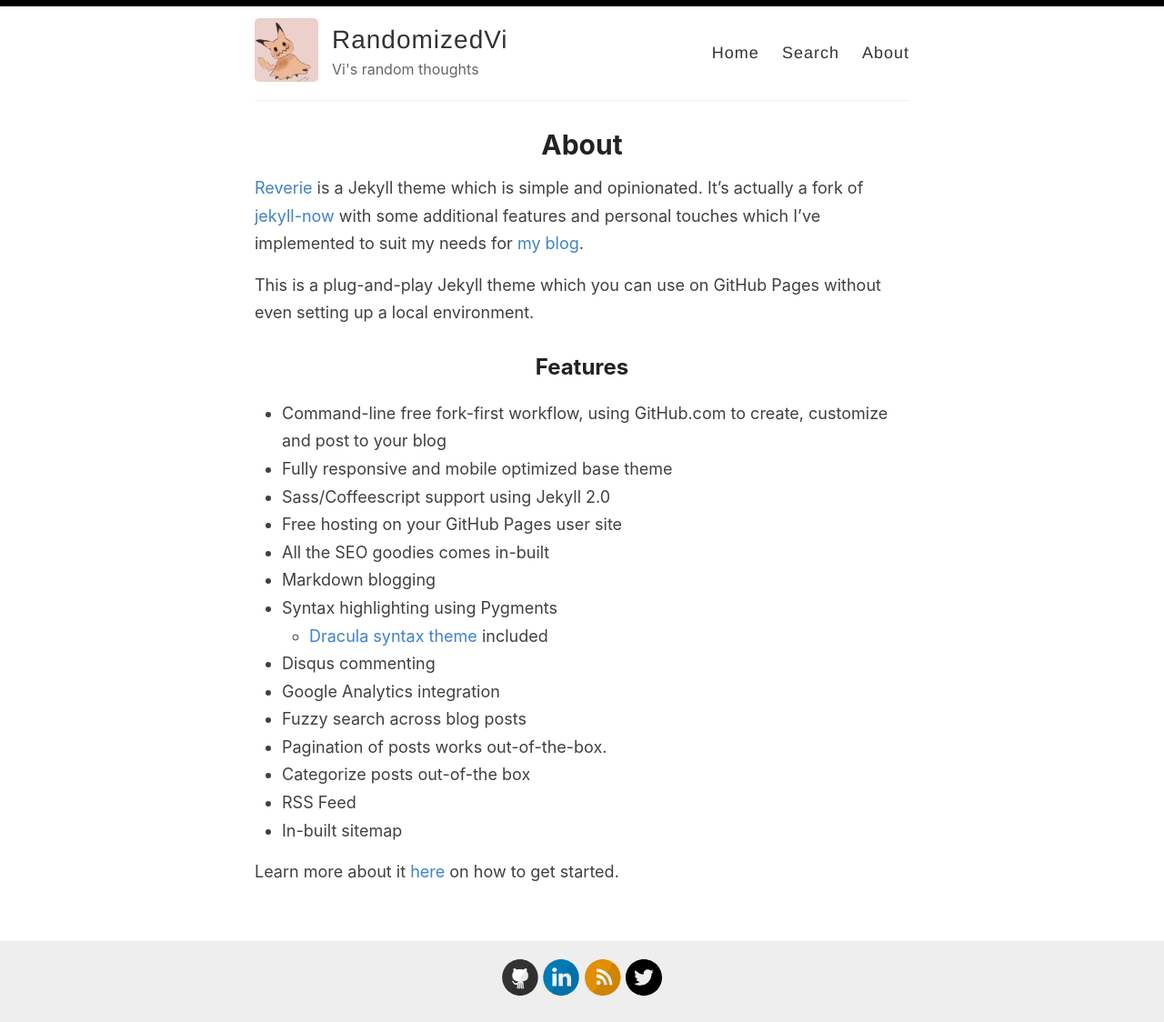
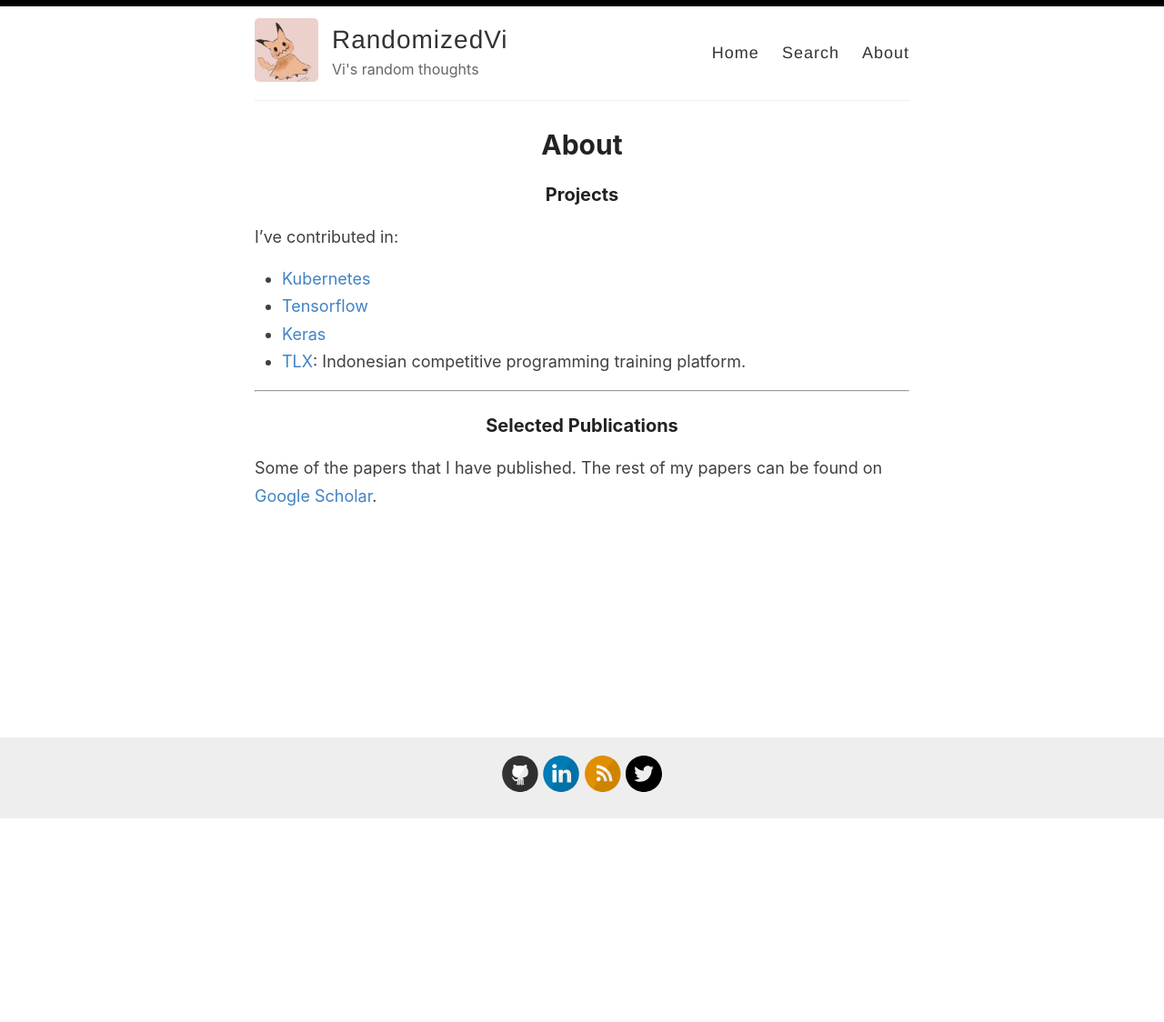
Before and after one commit to irvifa/irvifa.github.io, a Jekyll site: the page built from _pages/about.md, in a window 1280 px wide. Shown: the whole page at 91% size. Built offline with Jekyll 4.4.1, drawn with Linux system fonts in a browser that asks for light colours; after the commit the page ends 901 px from its top, so only the background shows below that.

Commit message:
Update About.

```diff
--- a/_pages/about.md
+++ b/_pages/about.md
@@ -4,26 +4,17 @@
 permalink: /about/
 ---
 
-[Reverie](https://github.com/amitmerchant1990/reverie) is a Jekyll theme which is simple and opinionated. It's actually a fork of [jekyll-now](https://github.com/barryclark/jekyll-now) with some additional features and personal touches which I've implemented to suit my needs for [my blog](https://www.amitmerchant.com).
+### Projects
 
-This is a plug-and-play Jekyll theme which you can use on GitHub Pages without even setting up a local environment.
+I've contributed in:
 
-## Features
+- [Kubernetes](https://github.com/kubernetes)
+- [Tensorflow](https://github.com/tensorflow)
+- [Keras](https://github.com/keras-team)
+- [TLX](https://github.com/ia-toki/training-gate-id): Indonesian competitive programming training platform.
 
-- Command-line free fork-first workflow, using GitHub.com to create, customize and post to your blog
-- Fully responsive and mobile optimized base theme
-- Sass/Coffeescript support using Jekyll 2.0
-- Free hosting on your GitHub Pages user site
-- All the SEO goodies comes in-built
-- Markdown blogging
-- Syntax highlighting using Pygments
-    - [Dracula syntax theme](https://draculatheme.com/) included
-- Disqus commenting
-- Google Analytics integration
-- Fuzzy search across blog posts
-- Pagination of posts works out-of-the-box.
-- Categorize posts out-of-the box
-- RSS Feed
-- In-built sitemap
+---
 
-Learn more about it [here](https://github.com/amitmerchant1990/reverie) on how to get started.
+### Selected Publications
+
+Some of the papers that I have published. The rest of my papers can be found on [Google Scholar](https://scholar.google.com/citations?user=95-AHW8AAAAJ&hl=en#).
```
